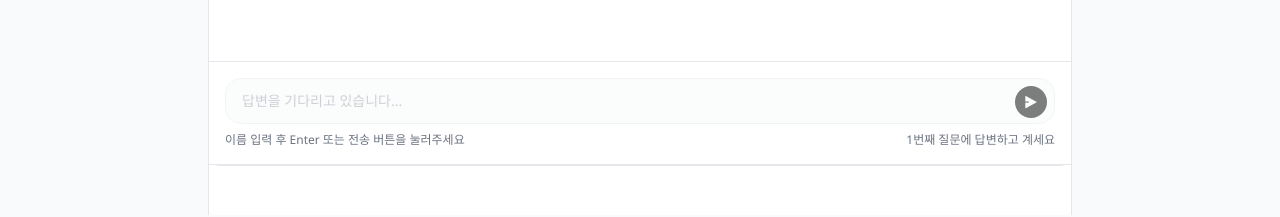
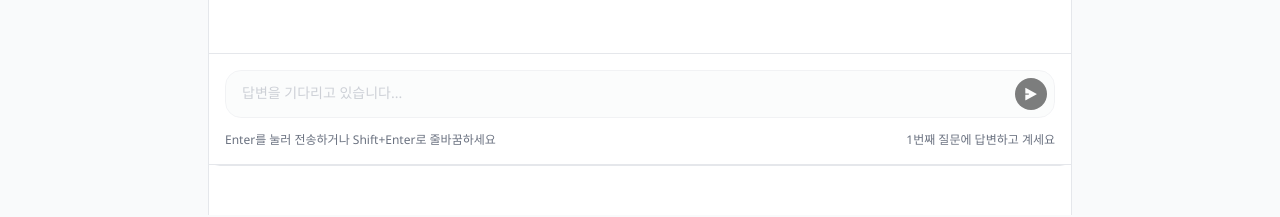
Before and after one commit to Genithlabs/Memorial, a Next.js app: page /chat in a window 1280 px wide. Shown: the part 634-851 px from the top of the page. Built offline with nearby package versions, Linux system fonts and the light colour scheme; no server answers; a web font is replaced by a local one.

Commit message:
질문 타입에 따라 input 형태를 바꿔주기 위해 질문 타입을 변경합니다

```diff
--- a/components/Main.tsx
+++ b/components/Main.tsx
@@ -1,4 +1,4 @@
-import React from 'react';
+import React, { ComponentType } from 'react';
 import Button from '@mui/material/Button';
 import Card from '@mui/material/Card';
 import CardMedia from '@mui/material/CardMedia';
@@ -8,7 +8,7 @@ import Box from '@mui/material/Box';
 import Typography from '@mui/material/Typography';
 import NextLink from 'next/link';
 import { useSession } from 'next-auth/react';
-import Slider from 'react-slick';
+import SliderBase from 'react-slick';
 import { MainProps } from '@/types/main';
 import 'slick-carousel/slick/slick.css';
 import 'slick-carousel/slick/slick-theme.css';
@@ -17,6 +17,8 @@ import useMediaQuery from '@mui/material/useMediaQuery';
 import ArrowBackIos from '@mui/icons-material/ArrowBackIos';
 import ArrowForwardIos from '@mui/icons-material/ArrowForwardIos';
 import MainTopSlider from "@/components/MainTopSlider";
+
+const Slider = SliderBase as unknown as ComponentType<any>;
 
 const NextArrow = (props: any) => {
 	const { className, style, onClick } = props;
--- a/components/chat/ChatInput.tsx
+++ b/components/chat/ChatInput.tsx
@@ -9,17 +9,38 @@ interface ChatInputProps {
   isComplete?: boolean;
   currentQuestion?: number;
   onFilesChange?: (files: File[]) => void;
+
+  inputMode?: 'name' | 'birth_start' | 'question' | 'profile';
+  totalQuestions?: number;
 }
 
-export default function ChatInput({ onSendMessage, disabled, isComplete, currentQuestion }: ChatInputProps) {
+export default function ChatInput({
+  onSendMessage,
+  disabled,
+  isComplete,
+  currentQuestion,
+  onFilesChange,
+  inputMode,
+  totalQuestions,
+}: ChatInputProps) {
   const [message, setMessage] = useState('');
   const [birthDate, setBirthDate] = useState(''); // Q2: 생년월일용
   const [selectedFile, setSelectedFile] = useState<File | null>(null);
   const fileInputRef = useRef<HTMLInputElement>(null);
 
-  const isNameQuestion = currentQuestion === 1;       // 이름
-  const isBirthQuestion = currentQuestion === 2;      // 생년월일
-  const isLastQuestion = currentQuestion === 10;      // 파일 업로드
+  const mode: NonNullable<ChatInputProps['inputMode']> =
+      inputMode ??
+      (currentQuestion === 1
+          ? 'name'
+          : currentQuestion === 2
+              ? 'birth_start'
+              : totalQuestions && currentQuestion === totalQuestions
+                  ? 'profile'
+                  : 'question');
+
+  const isNameQuestion = mode === 'name';       // 이름
+  const isBirthQuestion = mode === 'birth_start';      // 생년월일
+  const isLastQuestion = mode === 'profile';      // 파일 업로드
 
   const handleSend = () => {
     if (isLastQuestion && selectedFile) {
--- a/pages/chat.tsx
+++ b/pages/chat.tsx
@@ -287,6 +287,19 @@ export default function ChatPage() {
 
   const total = questions.length || 1;
   const currentStep = Math.min(currentQuestionIndex + 1, total);
+
+  const qLen = questions.length;
+  const inputMode: 'name' | 'birth_start' | 'question' | 'profile' =
+      qLen > 0
+          ? (currentQuestionIndex === 0
+              ? 'name'
+              : currentQuestionIndex === 1
+                  ? 'birth_start'
+                  : currentQuestionIndex === qLen - 1
+                      ? 'profile'
+                      : 'question')
+          : 'question';
+
   const progress =
       ((currentQuestionIndex + (messages.some((m) => m.isUser) ? 1 : 0)) / total) * 100;
 
@@ -366,6 +379,8 @@ export default function ChatPage() {
                   disabled={isTyping || isComplete || isLoadingQuestions || questions.length === 0}
                   isComplete={isComplete}
                   currentQuestion={currentStep}
+                  totalQuestions={total}
+                  inputMode={inputMode}
               />
             </div>
           </div>
```
